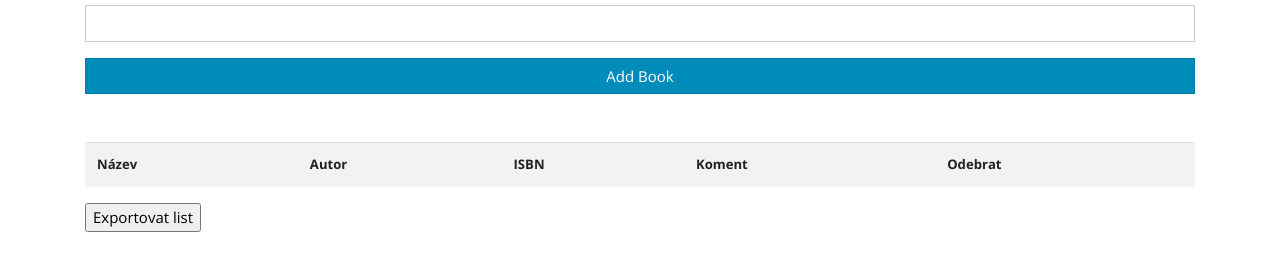
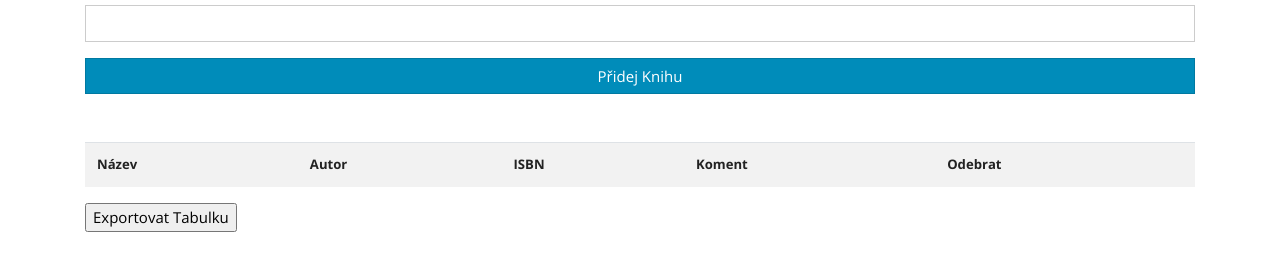
Before and after one commit to MarekPotocek/TWWW-App, a plain HTML site: page index.html in a window 1280 px wide. Shown: the part 374-644 px from the top of the page. Drawn offline with nearby package versions, Linux system fonts and the light colour scheme.

Commit message:
FInal debug;

```diff
--- a/index.html
+++ b/index.html
@@ -32,7 +32,7 @@
               <label for="com">Koment</label>
               <input type="text" id="com" class="form-control">
           </div>
-          <input type="submit" value="Add Book" class="btn btn-primary btn-block">
+          <input type="submit" value="Přidej Knihu" class="btn btn-primary btn-block">
       </form>
       <table  id="exTable" class="table table-striped mt-5";>
           <thread>
@@ -46,7 +46,7 @@
           </thread>
           <tbody id="book-list"></tbody>
       </table>
-      <input type="button" value="Exportovat list" onclick="exportToExcel('exTable')" />
+      <input type="button" value="Exportovat Tabulku" onclick="exportToExcel('exTable')" />
   </div>
   <script src="exportToExcel.js" defer></script>
   <script src="app.js"></script>
```
